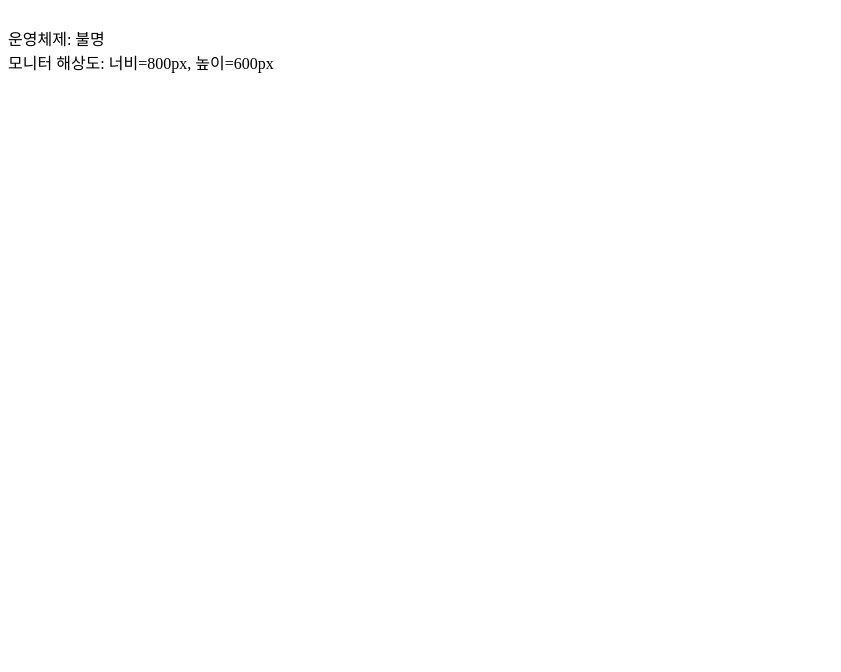
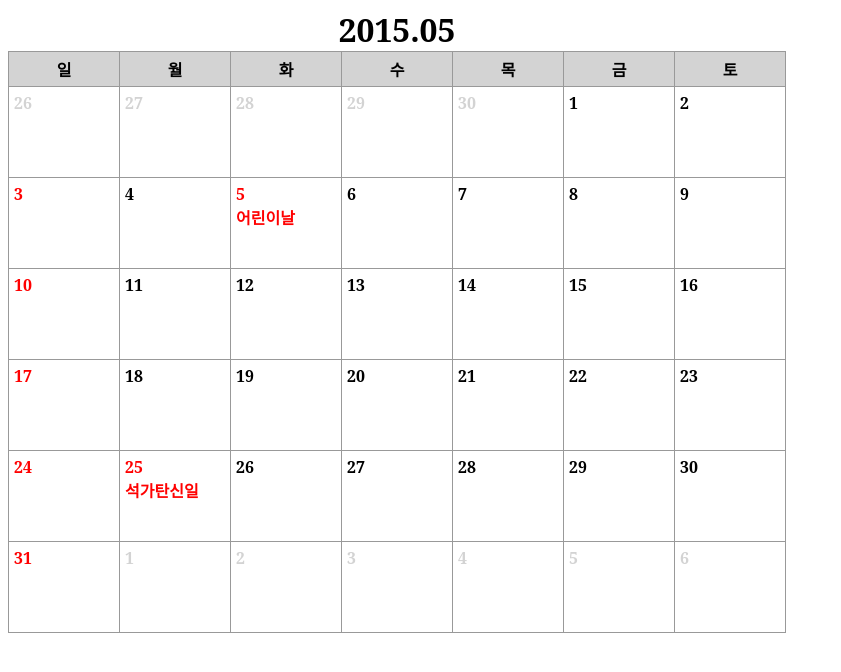
Before and after one commit to cotton17/device-info, a plain HTML site: page index.html in a window 1280 px wide. Shown: the whole page, without its empty margins (0-841 px from the left). Drawn offline with Linux system fonts and the light colour scheme.

Commit message:
Add files via upload

```diff
--- a/index.html
+++ b/index.html
@@ -4,31 +4,109 @@
     <meta charset="UTF-8">
     <meta http-equiv="X-UA-Compatible" content="IE=edge">
     <meta name="viewport" content="width=device-width, initial-scale=1.0">
-    <title>디바이스정보얻기</title>
+    <title>달력</title>
+    <style>
+    body {
+    font-family: 'NanumGothic', 'serif';
+    }
+    caption h1 {
+        margin: 0;
+        padding: 0;
+    }
+    table, th, td {
+        border: 1px solid #999;
+        border-collapse: collapse;
+    }
+
+    th, td {
+      padding: 5px;
+      width: 100px;
+      font-weight: bold;
+    }
+    th {
+        background: lightgray;
+        vertical-align: middle;
+    }
+    td {
+        height: 80px;
+        text-align: left;
+        vertical-align: top;
+    }
+    #gray{
+        color: lightgray;
+    }
+    #red{
+        color: red;
+    }
+</style>
 </head>
 <body>
-    <script>
-        let info = navigator.userAgent.toLocaleLowerCase();
-        console.log(info);
-        let osTxt = null; // 이미지 변수 초기화
-        // 문자를 비교해서 운영체제 확인
-        if(info.indexOf('windows')>=0) {
-            osTxt = "윈도우";
-        } else if (info.indexOf('macintosh')>= 0){
-            osTxt = "맥";
-        }else if (info.indexOf('iphone')>= 0){
-            osTxt = "아이폰";
-        }else if (info.indexOf('android')>= 0){
-            osTxt = "안드로이드";
-        }else{
-            osTxt = "불명";
-        }
-
-        document.write(`<br>운영체제: ${osTxt}`);
-        // 모니터 정보
-        let sc_w = screen.width;
-        let sc_h = screen.height;
-        document.write(`<br>모니터 해상도: 너비=${sc_w}px, 높이=${sc_h}px`);
-    </script>
+<table>
+    <caption><h1>2015.05</h1></caption>
+  <tr id="day">
+    <th>일</th>
+    <th>월</th>
+    <th>화</th>
+    <th>수</th>
+    <th>목</th>
+    <th>금</th>
+    <th>토</th>
+  </tr>
+  <tr>
+    <td id="gray">26</td>
+    <td id="gray">27</td>
+    <td id="gray">28</td>
+    <td id="gray">29</td>
+    <td id="gray">30</td>
+    <td>1</td>
+    <td>2</td>
+  </tr>
+  <tr>
+    <td id="red">3</td>
+    <td>4</td>
+    <td id="red">5<br>어린이날
+    </td>
+    <td>6</td>
+    <td>7</td>
+    <td>8</td>
+    <td>9</td>
+  </tr>
+  <tr>
+    <td id="red">10</td>
+    <td>11</td>
+    <td>12</td>
+    <td>13</td>
+    <td>14</td>
+    <td>15</td>
+    <td>16</td>
+  </tr>
+  <tr>
+    <td id="red">17</td>
+    <td>18</td>
+    <td>19</td>
+    <td>20</td>
+    <td>21</td>
+    <td>22</td>
+    <td>23</td>
+  </tr>
+  <tr>
+    <td id="red">24</td>
+    <td id="red">25<br>석가탄신일</td>
+    <td>26</td>
+    <td>27</td>
+    <td>28</td>
+    <td>29</td>
+    <td>30</td>
+  </tr>
+  <tr>
+    <td id="red">31</td>
+    <td id="gray">1</td>
+    <td id="gray">2</td>
+    <td id="gray">3</td>
+    <td id="gray">4</td>
+    <td id="gray">5</td>
+    <td id="gray">6</td>
+  </tr>
+</table>
 </body>
 </html>
```
